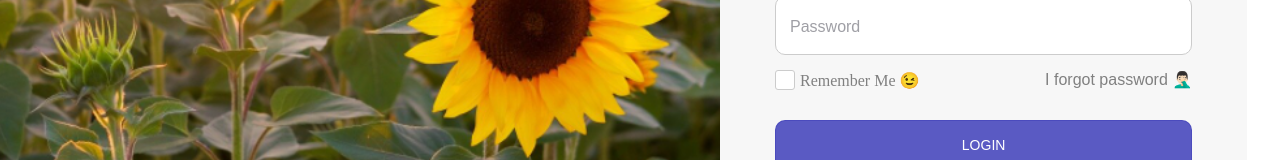
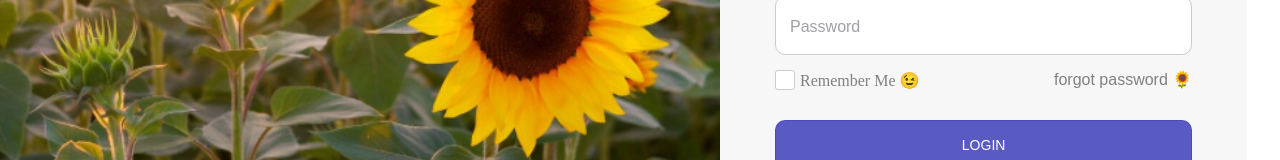
Before and after one commit to LayMui/login-form, a Vue app: page / in a window 1280 px wide. Shown: the part 447-607 px from the top of the page. Built offline with nearby package versions, Linux system fonts and the light colour scheme; a web font is replaced by a local one.

Commit message:
Change forgot password icon

```diff
--- a/src/components/LoginForm.vue
+++ b/src/components/LoginForm.vue
@@ -24,7 +24,7 @@
         ></custom-checkbox>
 
         <link-button href="#" linkText="Forgot Password">
-          I forgot password 🤦🏻‍♂️
+          forgot password 🌻
         </link-button>
       </div>
     </div>
```
